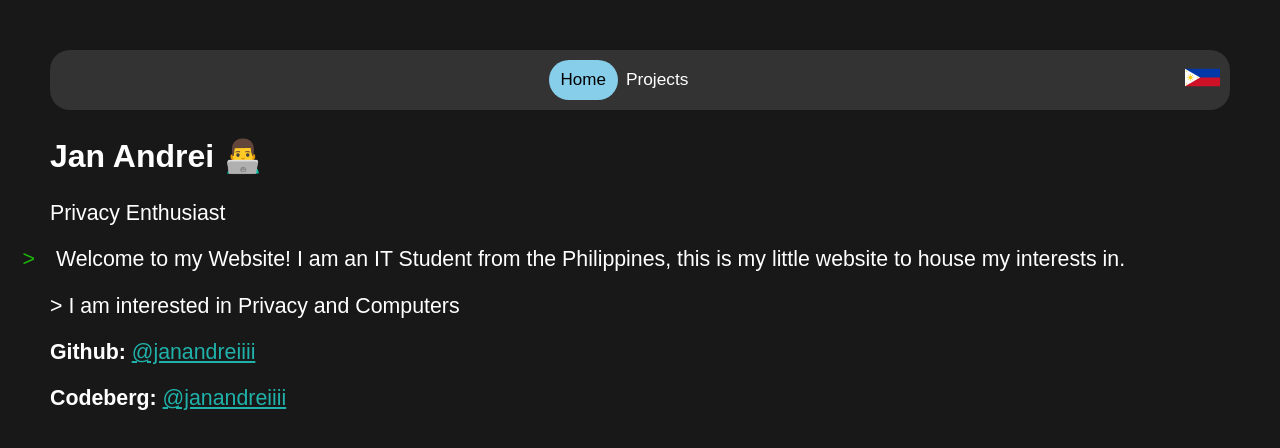
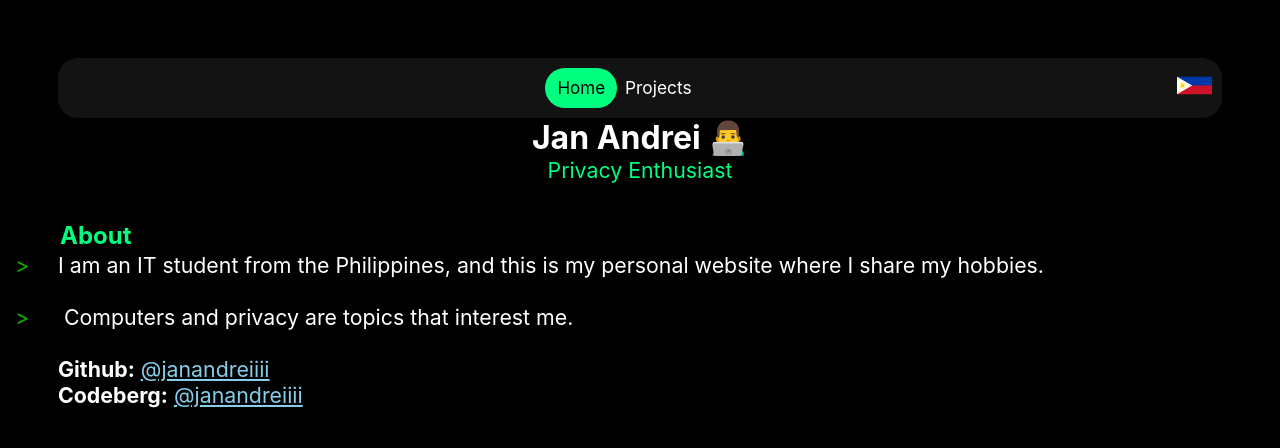
Before and after one commit to janandreiiii/janandreiiii.github.io, a plain HTML site: page index.html in a window 1280 px wide. Drawn offline with Linux system fonts and the light colour scheme; a small style sheet from the web is missing.

Commit message:
Add files via upload

```diff
--- a/index.html
+++ b/index.html
@@ -4,7 +4,7 @@
     <meta charset="UTF-8">
     <meta name="viewport" content="width=device-width, initial-scale=1.0">
     <link rel="stylesheet" href="style.css">
-    <link href='https://tools-static.wmflabs.org/fontcdn/css?family=Poppins' rel='stylesheet' type='text/css'>
+   <link href='https://tools-static.wmflabs.org/fontcdn/css?family=Inter' rel='stylesheet' type='text/css'>
     <title>Home</title>
 </head>
 <body>
@@ -27,12 +27,16 @@
     <main>
         <!-- Content for the Home page -->
         <section id="home">
-            <h1>Jan Andrei &#128104;&#8205;&#128187;</h1>
-            <p>Privacy Enthusiast </p>
-            <p2> Welcome to my Website! I am an IT Student from the Philippines, this is my little website to house my interests in.</p2>
-            <p>> I am interested in Privacy and Computers</p>
-            <p><strong>Github:</strong> <a href="https://github.com/janandreiiii" target="_blank">@janandreiiii</a></p>
-            <p><strong>Codeberg:</strong> <a href="https://codeberg.org/janandreiiii" target="_blank">@janandreiiii</a></p>
+        <center><h1>Jan Andrei &#128104;&#8205;&#128187;</h1></center>
+        <center><p>Privacy Enthusiast </p><br></center>
+           <h2>
+         <right>  About
+         </right> </h2>
+           <p2>I am an IT student from the Philippines, and this is my personal website where I share my hobbies.</p2>
+
+          <br><br> <p2> Computers and privacy are topics that interest me.</p2> <br>
+           <br> <p3><strong>Github:</strong> <a href="https://github.com/janandreiiii" target="_blank">@janandreiiii</a></p3><br>
+            <p3><strong>Codeberg:</strong> <a href="https://codeberg.org/janandreiiii" target="_blank">@janandreiiii</a></p3>
         </section>
     </main>
 </body>
--- a/style.css
+++ b/style.css
@@ -1,26 +1,49 @@
 /* Set a white background color and font */
 body {
-  background-color: #181818;
+  background-color: #000000;
   color: #fff;
-  font-family: 'Poppins', sans-serif;
-  margin: 20px;
-  padding: 30px;
+  font-family: 'Inter', sans-serif;
+  padding: 50px;
   font-size: 16pt;
+
 }
 
 /* Header with floating top navigation */
 header {
   position: relative;
-  background-color: #333;
+  background-color: #131313;
   height: 40px;
   padding: 10px;
   border-radius: 20px;
 }
 
 a {
-  color: lightseagreen;
+  color: skyblue;
 }
+ h2 {
+  margin-top: 0px;
+  margin-bottom: 0px;
+  padding: 2px;
+  font-size: 18pt;
+  font-weight: bold;
+  color: springgreen;
 
+}
+p3{
+  margin-block-start: 20px;
+  margin-top: 10px;
+}
+h1 {
+  margin: 0px;
+}
+h3{
+ color: springgreen;
+}
+p {
+margin-top: 0;
+margin-bottom: 10px;
+color: springgreen;
+}
 nav.topnav {
   display: flex;
   justify-content: center;
@@ -29,7 +52,7 @@ nav.topnav {
  p2::before {
 content: '>';
 position: relative;
-  text-align: center;
+text-align: inherit;
 display: inline-block;
 color: rgba(30, 255, 0, 0.692);
 width: 2em;
@@ -48,7 +71,7 @@ nav.topnav a {
 }
 
 nav.topnav a.active {
-  background-color: skyblue;
+  background-color: springgreen;
   border-color: #fff;
   color: #000;
 }
@@ -71,7 +94,7 @@ nav.topnav a.active {
   background-color: black;
   border-radius: 10px;
   padding: 10px;
-  opacity: 90%;
+  opacity: 100%;
 }
 
 .dropdown:hover .dropdown-content {
@@ -79,12 +102,13 @@ nav.topnav a.active {
 }
 
 .dropdown-content a {
-  color: blue;
+  color: springgreen;
   display: block;
   text-decoration: none;
   padding: 5px;
 }
 
 .dropdown-content a:hover {
-  background-color: #0078D7;
+  background-color: springgreen;
+  color: #000;
 }
```
Also changed, not shown: project.html (+6 -10 lines). Lines whose indentation alone changed are shown as unchanged.
